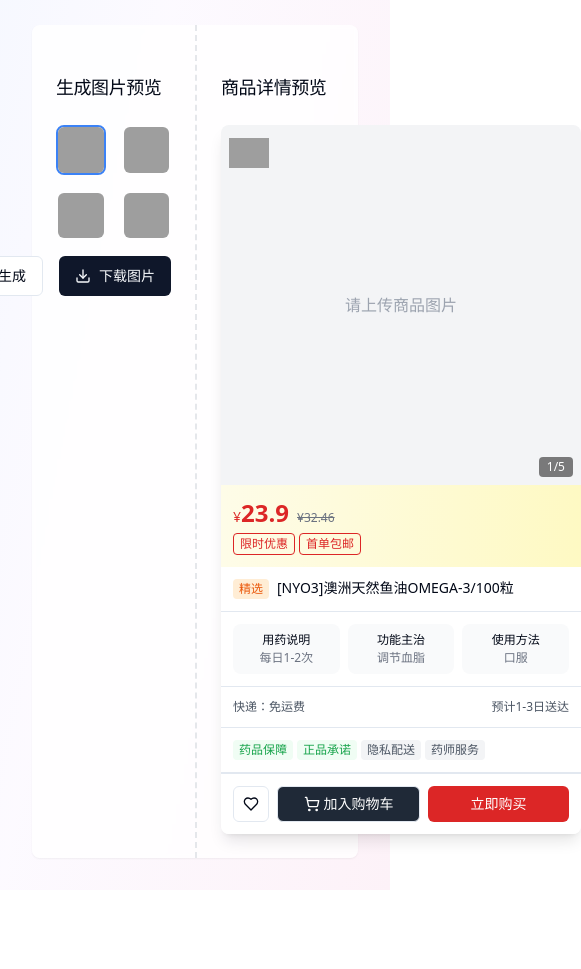
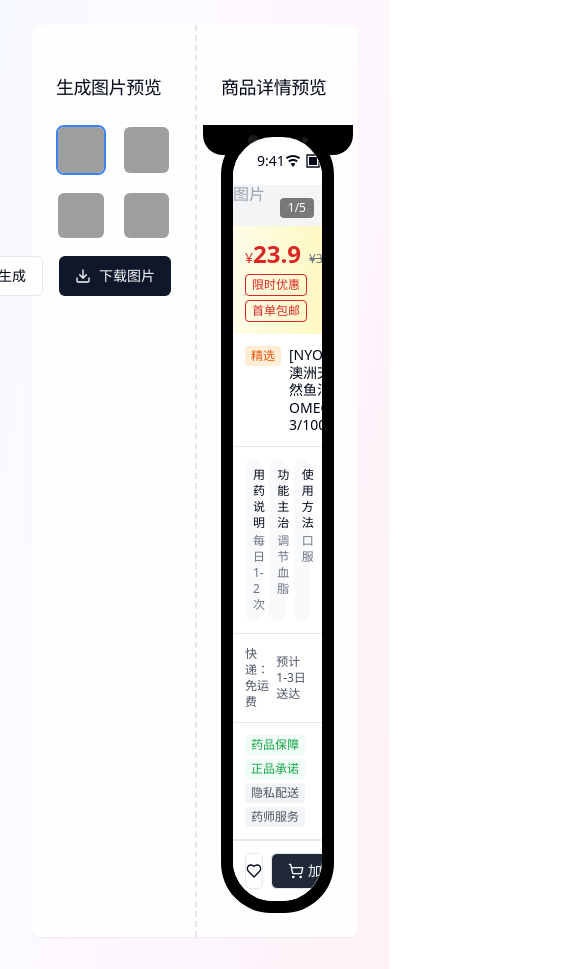
Before and after one commit to moonxing99/tpyh, a React (Vite) app: page / in a window 390 px wide. Shown: the part 1100-2069 px from the top of the page, 581 px wide, since content can reach past the window. Before the commit the page ends 1990 px from the top, so only its background shows below. Built offline with nearby package versions, Linux system fonts and the light colour scheme; grey boxes are pictures that could not be loaded.

Commit message:
我已经完成了以下更改：  1. 创建了新的 PhoneFrame 组件，实现了 iPhone 样式的手机外壳，包括：    - 精确的圆角边

```diff
--- /dev/null
+++ b/src/components/ImageEditor/PhoneFrame.jsx
@@ -0,0 +1,47 @@
+import React from 'react';
+
+const PhoneFrame = ({ children }) => {
+  return (
+    <div className="relative mx-auto" style={{ maxWidth: '400px' }}>
+      {/* 手机外壳 */}
+      <div className="relative mx-auto bg-black rounded-[50px] p-3" style={{ maxWidth: '380px' }}>
+        {/* 刘海区域 */}
+        <div className="absolute top-0 left-1/2 transform -translate-x-1/2 w-[150px] h-[30px] bg-black rounded-b-[20px] flex items-center justify-center z-10">
+          <div className="w-[80px] h-[10px] bg-black rounded-[20px] relative flex items-center">
+            <div className="absolute left-[10px] w-[10px] h-[10px] rounded-full bg-[#1a1a1a]"></div>
+            <div className="absolute right-[10px] w-[6px] h-[6px] rounded-full bg-[#1a1a1a]"></div>
+          </div>
+        </div>
+
+        {/* 内容区域 */}
+        <div className="relative bg-white rounded-[40px] overflow-hidden">
+          {/* 状态栏 */}
+          <div className="absolute top-0 w-full h-[48px] bg-white z-10 flex items-center justify-between px-6">
+            <div className="text-sm">9:41</div>
+            <div className="flex items-center gap-1">
+              <div className="w-4 h-4">
+                <svg viewBox="0 0 24 24" className="w-full h-full">
+                  <path fill="currentColor" d="M12,21L15.6,16.2C14.6,15.45 13.35,15 12,15C10.65,15 9.4,15.45 8.4,16.2L12,21" />
+                  <path fill="currentColor" d="M12,3C7.95,3 4.21,4.34 1.2,6.6L3,9C5.5,7.12 8.62,6 12,6C15.38,6 18.5,7.12 21,9L22.8,6.6C19.79,4.34 16.05,3 12,3" />
+                  <path fill="currentColor" d="M12,9C9.3,9 6.81,9.89 4.8,11.4L6.6,13.8C8.1,12.67 9.97,12 12,12C14.03,12 15.9,12.67 17.4,13.8L19.2,11.4C17.19,9.89 14.7,9 12,9" />
+                </svg>
+              </div>
+              <div className="w-4 h-4">
+                <svg viewBox="0 0 24 24" className="w-full h-full">
+                  <path fill="currentColor" d="M2,22H22V2H2V22Z M20,20H4V4H20V20Z M6,18H18V6H6V18Z" />
+                </svg>
+              </div>
+              <div className="w-6 h-3 bg-black rounded-sm relative">
+                <div className="absolute right-0.5 top-0.5 bottom-0.5 w-4 bg-current rounded-sm"></div>
+              </div>
+            </div>
+          </div>
+
+          {children}
+        </div>
+      </div>
+    </div>
+  );
+};
+
+export default PhoneFrame;
--- a/src/pages/Index.jsx
+++ b/src/pages/Index.jsx
@@ -1,13 +1,14 @@
+
 import ImageUploader from '../components/ImageEditor/ImageUploader';
 import BackgroundSelector from '../components/ImageEditor/BackgroundSelector';
+import { CardHeader, Card, CardTitle } from '@/components/ui/card';
 import { Tabs, TabsContent, TabsList, TabsTrigger } from '@/components/ui/tabs';
 import SellingPointSelector from '../components/ImageEditor/SellingPointSelector';
 import ProductPreview from '../components/ImageEditor/ProductPreview';
 import React, { useState } from 'react';
 import MarketingBoxSelector from '../components/ImageEditor/MarketingBoxSelector';
 import ResultPreview from '../components/ImageEditor/ResultPreview';
-import { Card, CardHeader, CardTitle } from '@/components/ui/card';
-
+import PhoneFrame from '../components/ImageEditor/PhoneFrame';
 const Index = () => {
   const [uploadedImage, setUploadedImage] = useState(null);
   const [selectedBackground, setSelectedBackground] = useState(null);
@@ -113,9 +114,9 @@ const Index = () => {
                 <CardHeader className="px-0">
                   <CardTitle className="text-lg font-medium">商品详情预览</CardTitle>
                 </CardHeader>
-                <div className="w-[360px] mx-auto">
+                <PhoneFrame>
                   <ProductPreview image={uploadedImage} />
-                </div>
+                </PhoneFrame>
               </div>
             </div>
           </Card>
```
